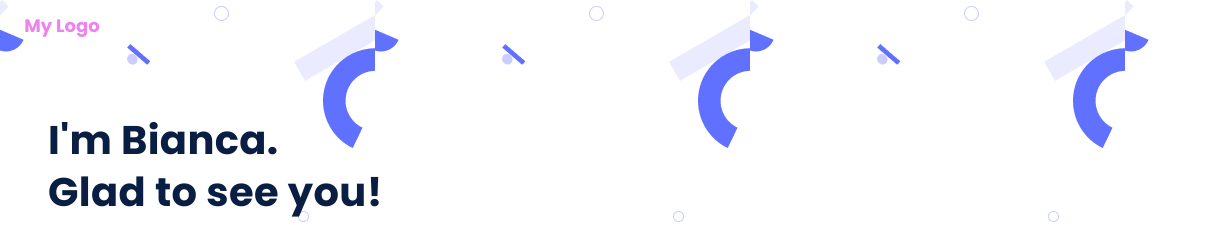
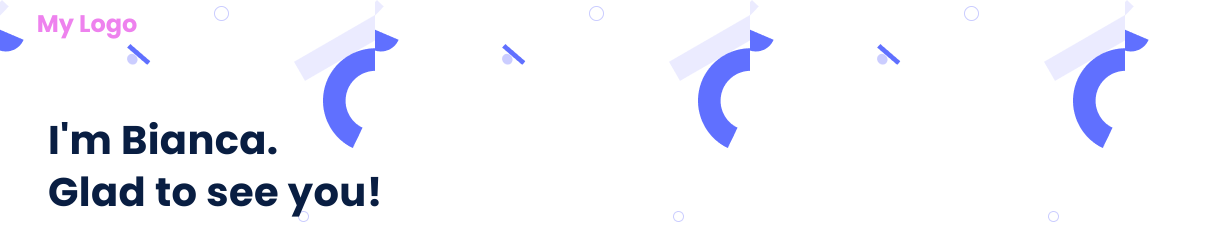
Before and after one commit to BiancaMe/Portfolio-Mobile, a website: page index.html in a window 1280 px wide. In both pictures the pointer is over the element "My Logo". Shown: the top 227 px of the page, 0-1217 px from the left. Drawn offline with Linux system fonts and the light colour scheme.

Commit message:
Add a transition to the page-logo

```diff
--- a/css/styles.css
+++ b/css/styles.css
@@ -33,6 +33,12 @@ body {
     padding: 10px 12px 10px 12px;
     align-items: center;
     text-align: center;
+    transition: width 2s, height 2s;
+  }
+
+  #container-logo:hover {
+    width: 150px;
+    height: 60px;
   }
 
   #myLogo {
@@ -41,10 +47,12 @@ body {
     line-height: 20px;
     font-weight: 700;
     color: #6070ff;
+    transition: font-size 2s, background-color 2s;
   }
 
   #myLogo:hover {
     color: violet;
+    font-size: 24px;
   }
 
   #navbar {
```
